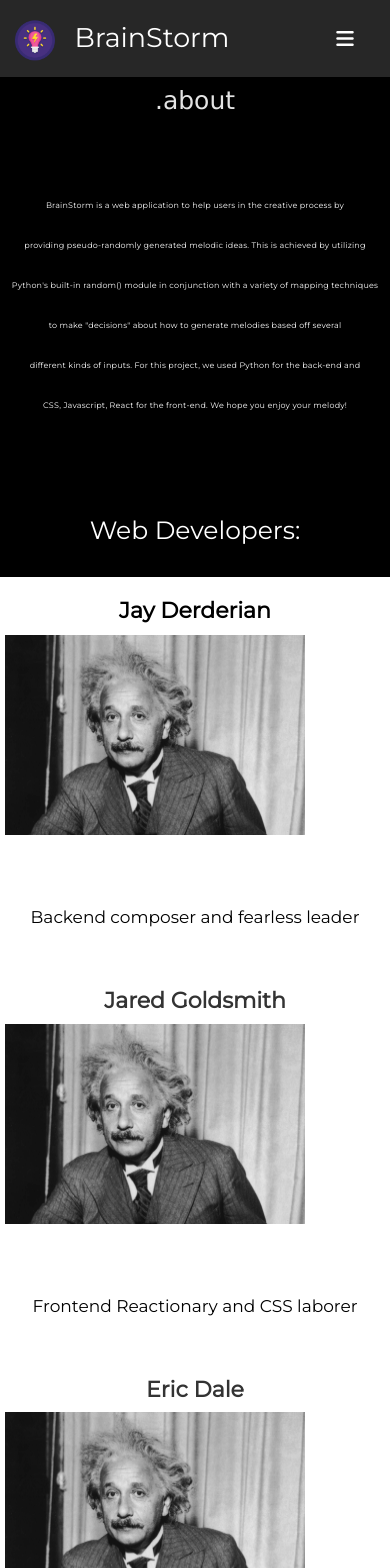
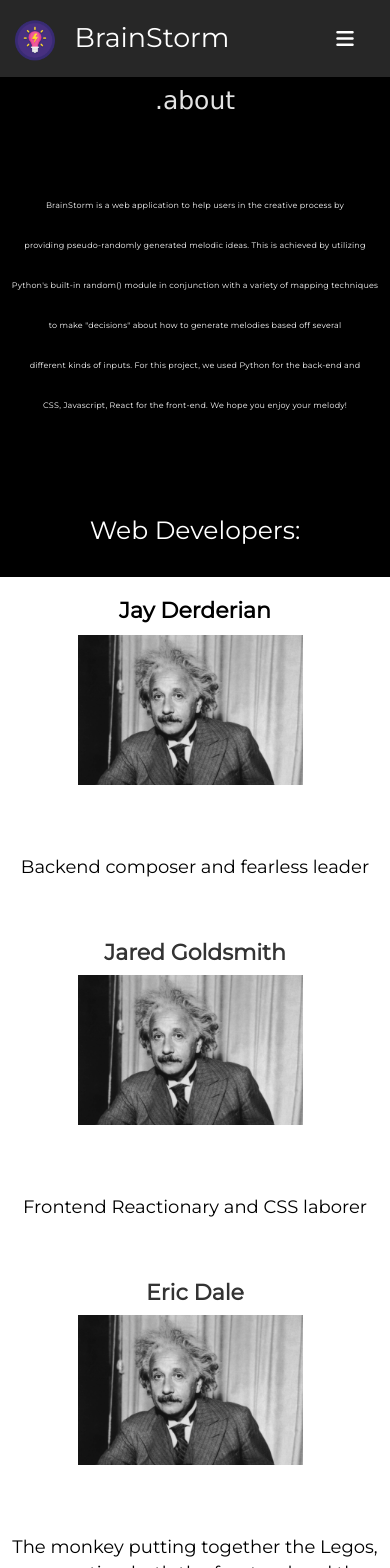
Before and after one commit to not-eric/brainstorm, a React (Create React App) app: page /about in a window 390 px wide. Shown: the top 1568 px of the page. Built offline with nearby package versions, Linux system fonts and the light colour scheme.

Commit message:
.about mobile responsiveness

```diff
--- a/src/components/AboutUs.css
+++ b/src/components/AboutUs.css
@@ -371,15 +371,18 @@
     position: relative;
     display: inline-block;
     margin-left: -80px;
+    height: 150px;
+    width: 225px;
   }
 
   .about-wrapper:hover {
     position: relative;
     display: inline-block;
+    border: none;
   }
 
   .bottom > p {
-    font-size: 17px;
+    font-size: 18px;
     color: black;
     top: 1050px;
     margin-top: 70px;
@@ -389,4 +392,35 @@
   .bottom > h3 {
     font-size: 22px;
   }
+
+  .jayFake {
+    height: 150px;
+    width: 225px;
+    margin-left: 35px;
+  }
+  .about-wrapper .jayPic {
+    height: 150px;
+    width: 225px;
+    margin-left: 35px;
+  }
+  .jaredFake {
+    height: 150px;
+    width: 225px;
+    margin-left: 35px;
+  }
+  .about-wrapper .jaredPic {
+    height: 150px;
+    width: 225px;
+    margin-left: 35px;
+  }
+  .ericFake {
+    height: 150px;
+    width: 225px;
+    margin-left: 35px;
+  }
+  .about-wrapper .ericPic {
+    height: 150px;
+    width: 225px;
+    margin-left: 35px;
+  }
 }
```
